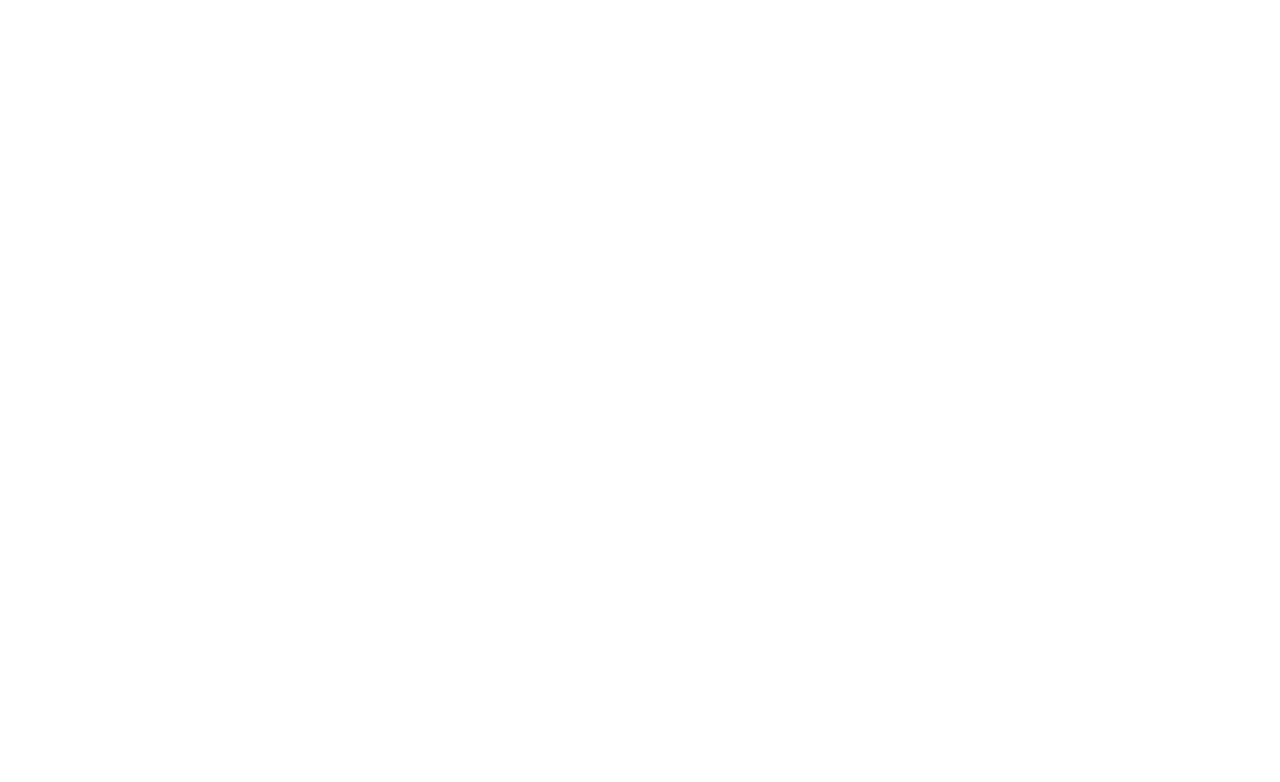
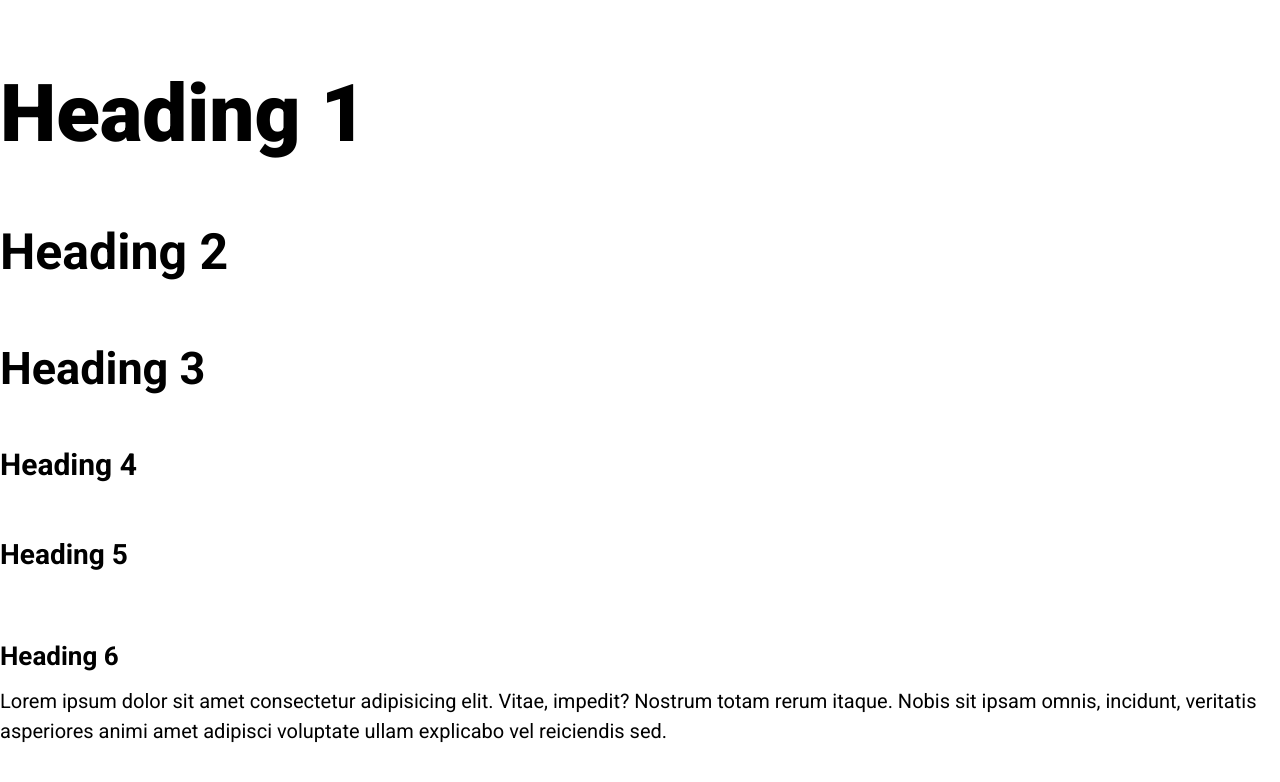
Before and after one commit to J-seb/Happy_Travels, a plain HTML site: page index.html in a window 1280 px wide. Drawn offline with Linux system fonts and the light colour scheme.

Commit message:
Define fonts

```diff
--- a/css/styles.css
+++ b/css/styles.css
@@ -5,3 +5,80 @@
     --color-white: white;
     --color-black: black;
 }
+
+h1, h2, h3, h4, h5, h6 {
+    color: var(--color-black);
+    margin-bottom: 1rem;
+    font-weight: bold;
+}
+
+html {
+    font-size: 62.5%;
+}
+
+body {
+    font-family: Roboto, Arial, Helvetica, sans-serif;
+    line-height: 1.5;
+}
+
+h1 {
+    font-weight: 900;
+    font-size: 4rem;
+}
+
+h2 {
+    font-size: 2.5rem;
+}
+
+h3 {
+    font-size: 2.2rem;
+}
+
+h4 {
+    font-size: 2rem;
+}
+
+h5 {
+    font-size: 1.8rem;
+}
+
+h6 {
+    font-size: 1.6rem;
+}
+
+p {
+    margin-top: 0;
+    font-size: 1.5rem;
+}
+
+@media screen and (min-width: 1200px) {
+    h1 {
+        font-weight: 900;
+        font-size: 8rem;
+    }
+
+    h2 {
+        font-size: 5rem;
+    }
+
+    h3 {
+        font-size: 4.5rem;
+    }
+
+    h4 {
+        font-size: 3rem;
+    }
+
+    h5 {
+        font-size: 2.8rem;
+    }
+
+    h6 {
+        font-size: 2.6rem;
+    }
+
+    p {
+        margin-top: 0;
+        font-size: 2rem;
+    }
+}
--- a/index.html
+++ b/index.html
@@ -6,6 +6,10 @@
     <meta name="viewport" content="width=device-width, initial-scale=1.0">
     <link rel="icon" type="" href="images/Icons/plane-ticket.svg">
 
+    <link rel="preconnect" href="https://fonts.gstatic.com">
+    <link
+        href="https://fonts.googleapis.com/css2?family=Roboto:ital,wght@0,400;0,700;0,900;1,400;1,700;1,900&display=swap"
+        rel="stylesheet">
     <link rel="stylesheet" href="css/normalize.css">
     <link rel="stylesheet" href="css/styles.css">
 
@@ -13,9 +17,15 @@
 </head>
 
 <body>
-
-
-
+    <h1>Heading 1</h1>
+    <h2>Heading 2</h2>
+    <h3>Heading 3</h3>
+    <h4>Heading 4</h4>
+    <h5>Heading 5</h5>
+    <h6>Heading 6</h6>
+    <p>Lorem ipsum dolor sit amet consectetur adipisicing elit. Vitae, impedit? Nostrum totam rerum itaque. Nobis sit
+        ipsam omnis, incidunt, veritatis asperiores animi amet adipisci voluptate ullam explicabo vel reiciendis sed.
+    </p>
 
 </body>
 
```
